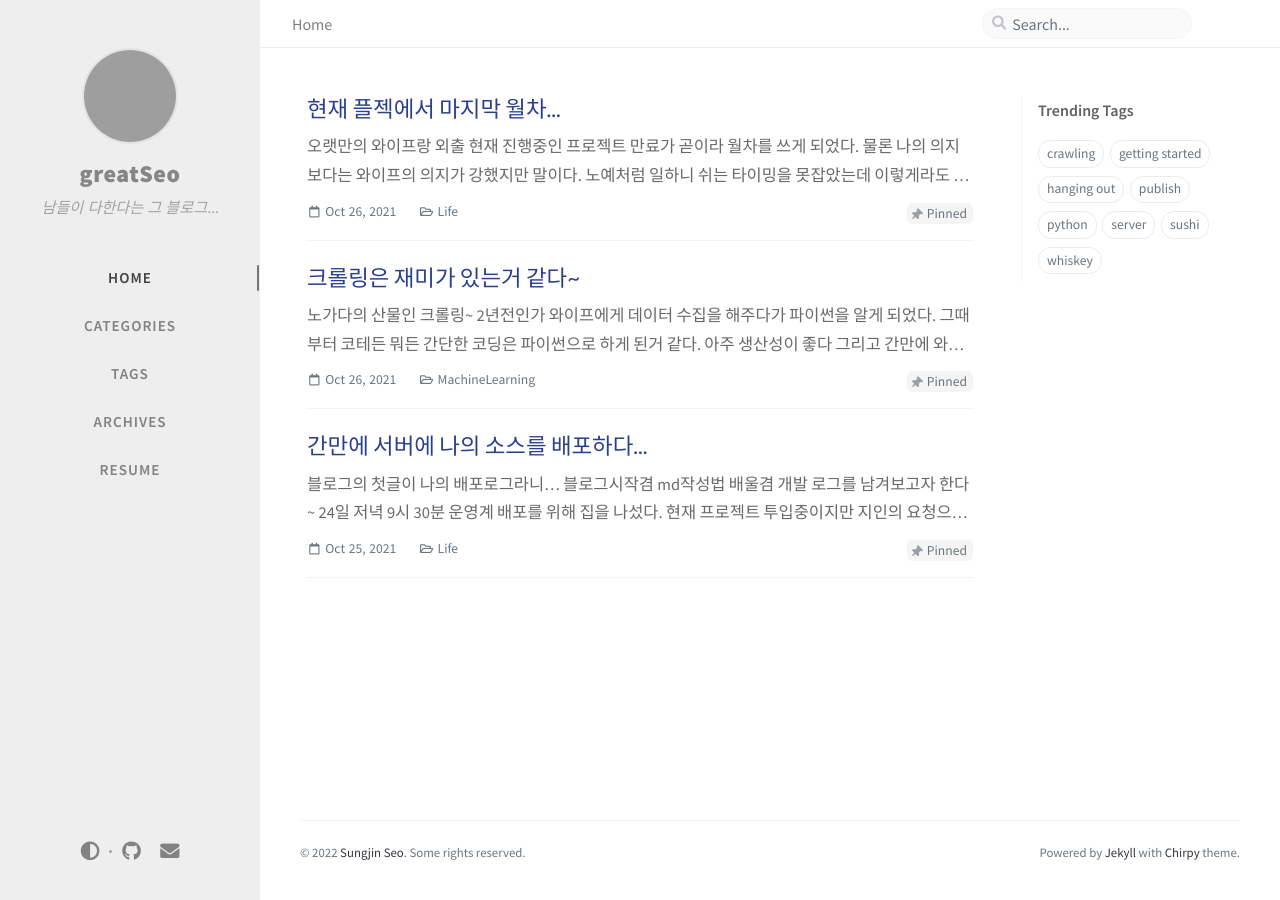
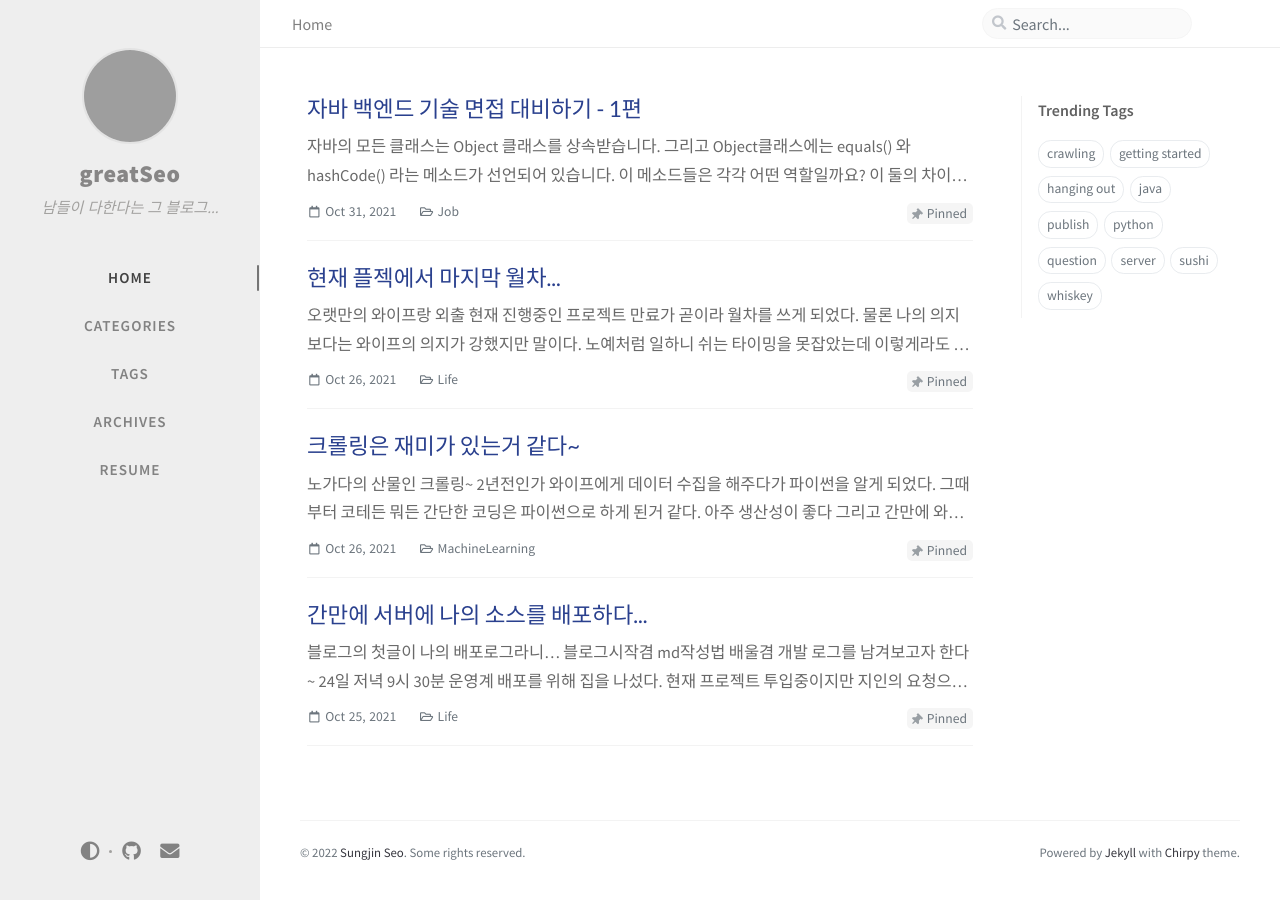
Before and after one commit to sungjinseo/sungjinseo.github.io, a Jekyll site: the page built from index.html, in a window 1280 px wide. Built offline with Jekyll 4.4.1, drawn with Linux system fonts in a browser that asks for light colours; nearby versions of some CDN libraries; comment, search, counter and statistics services are not loaded; grey boxes are pictures that could not be loaded.

```diff
--- a/_data/resume/sideproject.yml
+++ b/_data/resume/sideproject.yml
@@ -1,6 +1,6 @@
 - layout: left
   name: 대한극장
-  link: https://www.daehancinema.co.kr/
+  link: https://url.kr/qom6i2
   quote: >
     영화예매사이트
   description: | # this will include new lines to allow paragraphs
--- /dev/null
+++ b/_posts/2022-10-31-javaagain.md
@@ -0,0 +1,30 @@
+---
+layout: post
+title: "자바 백엔드 기술 면접 대비하기 - 1편"
+author: "sungjin seo"
+date: 2021-10-31 09:52:00 +0900
+categories: [Job]
+tags: [java, question]
+comments: true
+pin: true
+---
+
+## 자바의 모든 클래스는 Object 클래스를 상속받습니다. 그리고 Object클래스에는 equals() 와 hashCode() 라는 메소드가 선언되어 있습니다. 이 메소드들은 각각 어떤 역할일까요? 이 둘의 차이점은 무엇일까요?
+
+> 객체의 주소가 같은지까지 판별
+>
+>
+## StringBuilder 와 StringBuffer 의 차이는 무엇일까요?
+> 동기와 비동기의 차이
+>
+>
+## System.out.println 메소드는 현업에서 절대 쓰지 말라고하는 메소드인데요. 그 이유가 무엇일까요?
+> 동기화때문...
+>
+>
+## ArrayList 는 내부적으로 어떻게 구현되어있을까요?
+## 스레드는 왜 써야하는 것일까요?
+## 0이 들어있는 변수에 10개의 스레드가 동시에 접근해서 ++ 연산을 하면 우리 예상과 다르게 10이 나오지 않습니다. 왜 그럴까요?
+## 자바에서 동시성과 관련된 예약어를 모두 말씀해주세요.
+## Blocking IO와 Non-Blocking IO 의 차이를 말씀해주세요.
+## Serializable 은 무엇일까요?
```
